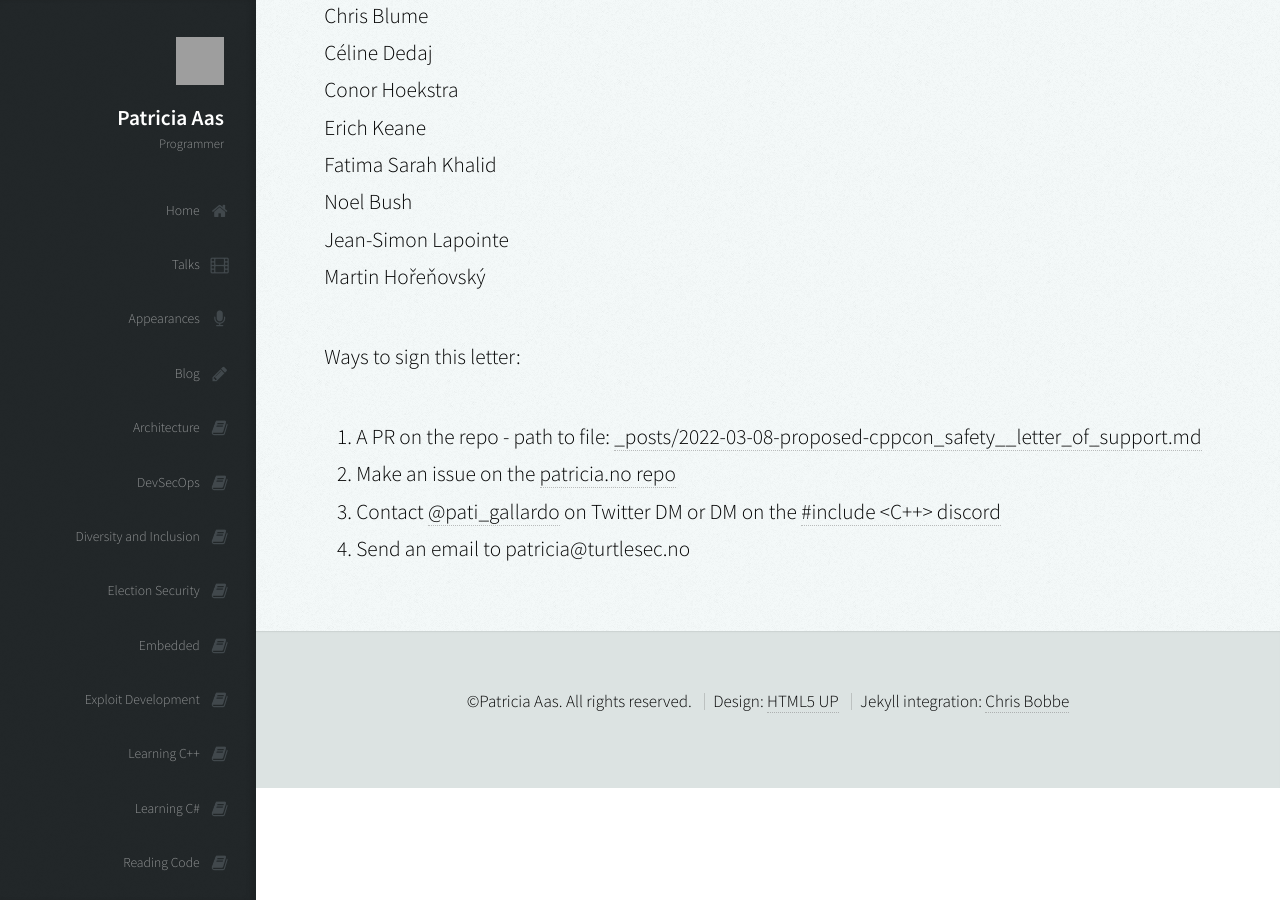
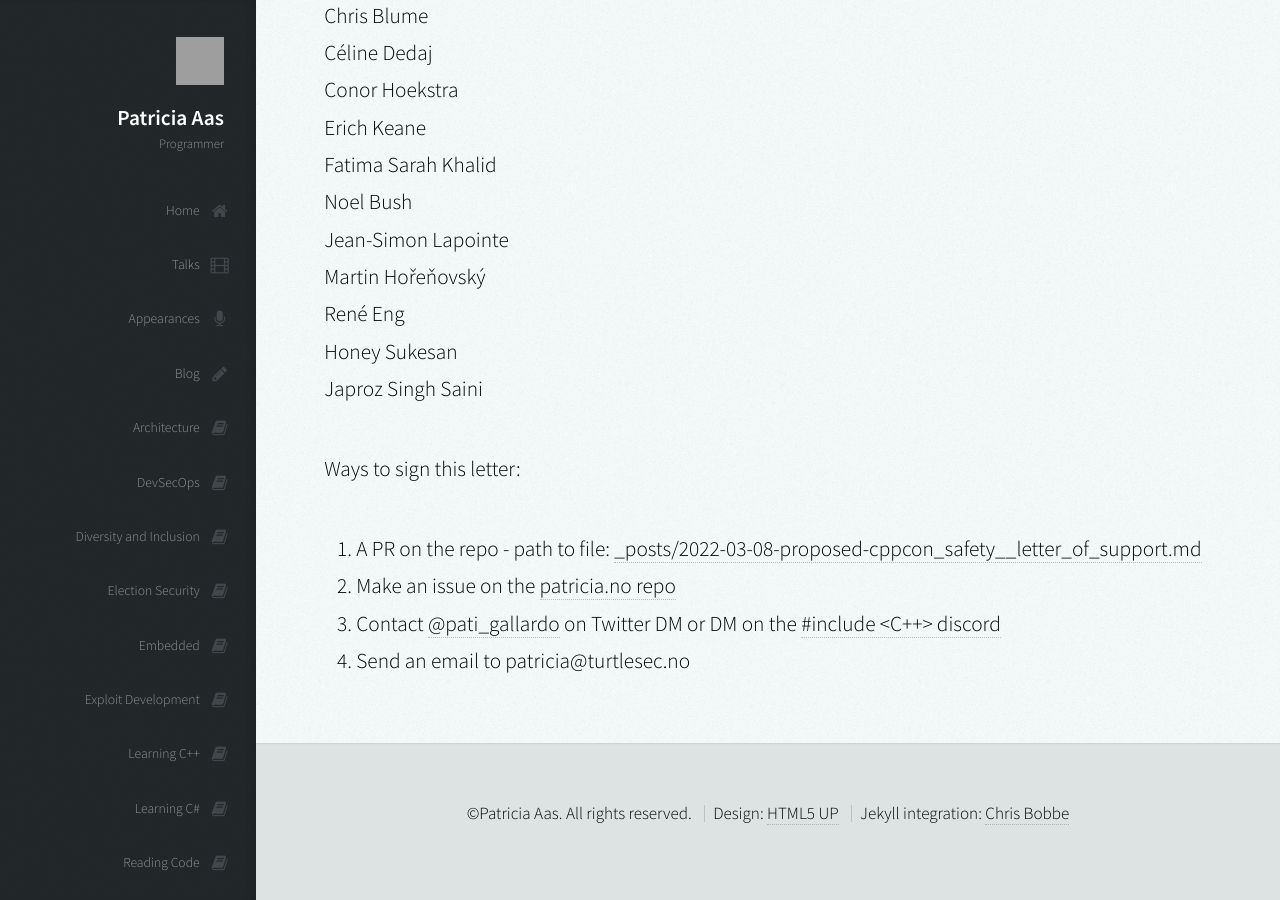
Before and after one commit to patricia-gallardo/patricia-gallardo.github.io, a Jekyll site: the page built from _posts/2022-03-08-proposed-cppcon_safety__letter_of_support.md, in a window 1280 px wide and 900 px high, scrolled down 4104 px. Built offline with Jekyll 4.4.1, drawn with Linux system fonts in a browser that asks for light colours; nearby versions of some CDN libraries; grey boxes are pictures that could not be loaded.

Commit message:
Update 2022-03-08-proposed-cppcon_safety__letter_of_support.md

```diff
--- a/_posts/2022-03-08-proposed-cppcon_safety__letter_of_support.md
+++ b/_posts/2022-03-08-proposed-cppcon_safety__letter_of_support.md
@@ -116,6 +116,9 @@ Fatima Sarah Khalid <br>
 Noel Bush <br>
 Jean-Simon Lapointe <br>
 Martin Hořeňovský <br>
+René Eng <br>
+Honey Sukesan <br>
+Japroz Singh Saini <br>
 
 
 Ways to sign this letter:
```
